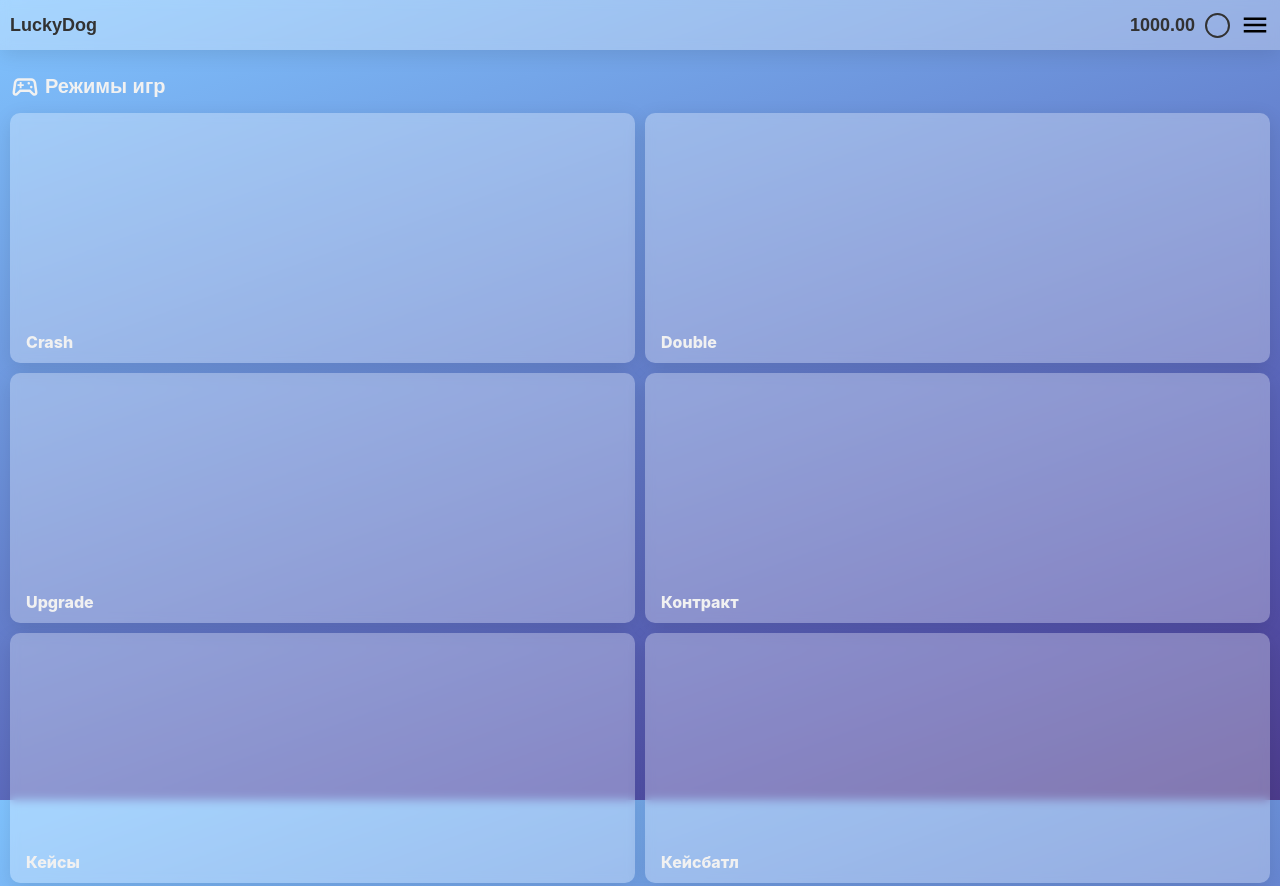
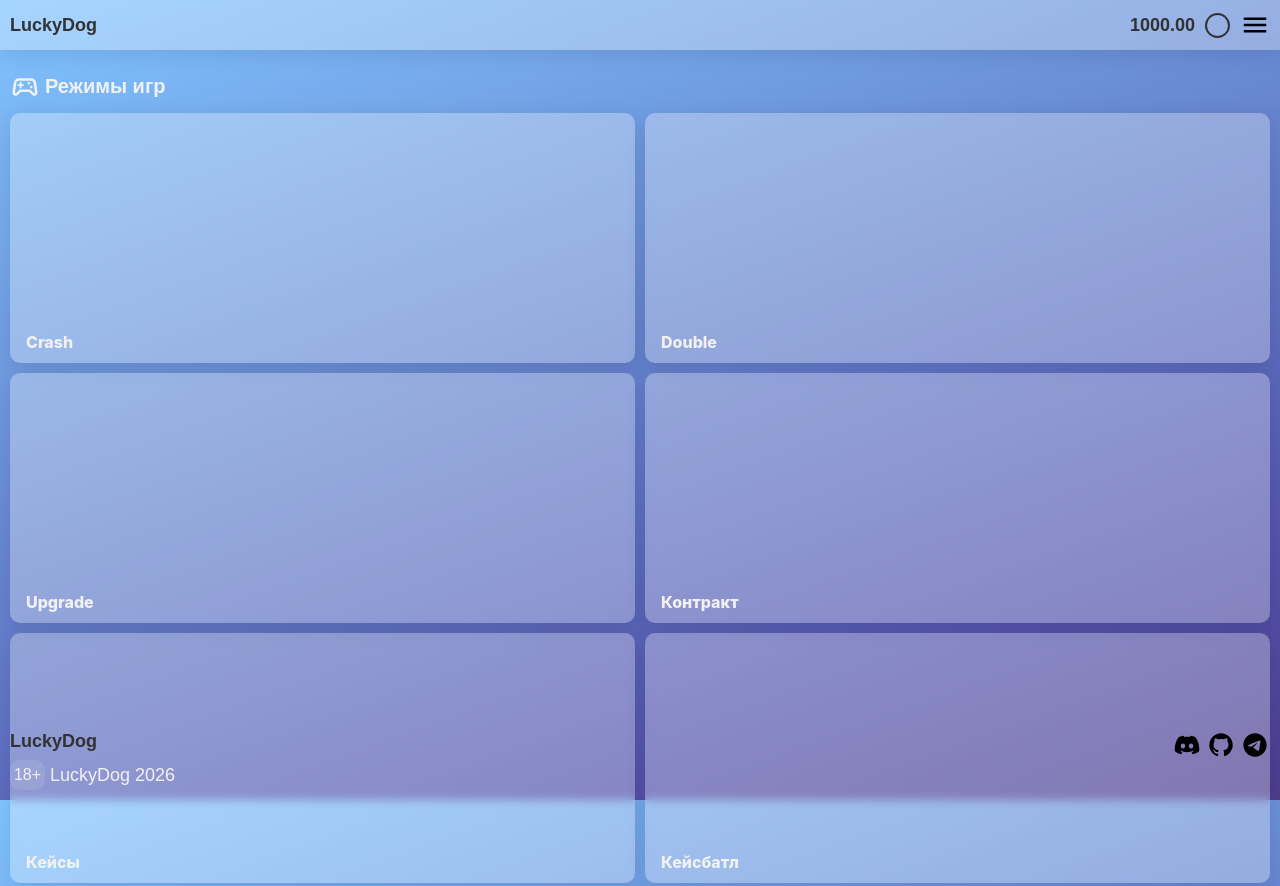
Before and after one commit to shewdown/LuckyDog, a plain HTML site: page index.html in a window 1280 px wide. Shown: the top 886 px of the page. Drawn offline with Linux system fonts and the light colour scheme.

Commit message:
update-footer

```diff
--- a/base_style.css
+++ b/base_style.css
@@ -178,3 +178,38 @@ nav {
     align-items: center;
     gap: 5px;
 }
+
+/* Footer */
+
+footer {
+    position: absolute;
+    padding: 10px;
+    bottom: 0;
+    color: #f1f1f1;
+}
+
+footer .logo-and-links {
+    display: flex;
+    justify-content: space-between;
+}
+
+footer .icons {
+    display: flex;
+    gap: 5px;
+}
+
+.copyright-block {
+    display: flex;
+    align-items: center;
+    gap: 5px;
+}
+
+.copyright-block .age-badge {
+    display: inline-flex;
+    background-color: rgba(255, 255, 255, 0.1);
+    border-radius: 10px;
+    width: 35px;
+    height: 30px;
+    justify-content: center;
+    align-items: center;
+}
--- a/index.html
+++ b/index.html
@@ -59,21 +59,21 @@
         </div>
     </main>
 
-    <!-- <footer>
+    <footer>
         <div class="logo-and-links">
             <div class="logo">LuckyDog</div>
 
             <div class="icons">
-                <img src="Images/discord.png" alt="Discord">
-                <img src="Images/telegram.png" alt="Telegram">
-                <img src="Images/github.png" alt="GitHub">
+                <img src="icons/ic_discord.svg" alt="Discord">
+                <img src="icons/ic_github.svg" alt="Telegram">
+                <img src="icons/ic_telegram.svg" alt="GitHub">
             </div>
         </div>
         <div class="copyright-block">
             <div class="age-badge">18+</div>
-            <h2>LuckyDog ©️ 2026 - 2026</h2>
+            <h2>LuckyDog 2026</h2>
         </div>
-    </footer> -->
+    </footer>
 
     <script src="script.js"></script>
 </body>
--- a/style.css
+++ b/style.css
@@ -43,5 +43,3 @@
     align-items: center;
     gap: 10px;
 }
-
-/* Footer */
```
Also changed, not shown: icons/ic_discord.svg (added), icons/ic_github.svg (added), icons/ic_telegram.svg (added).
